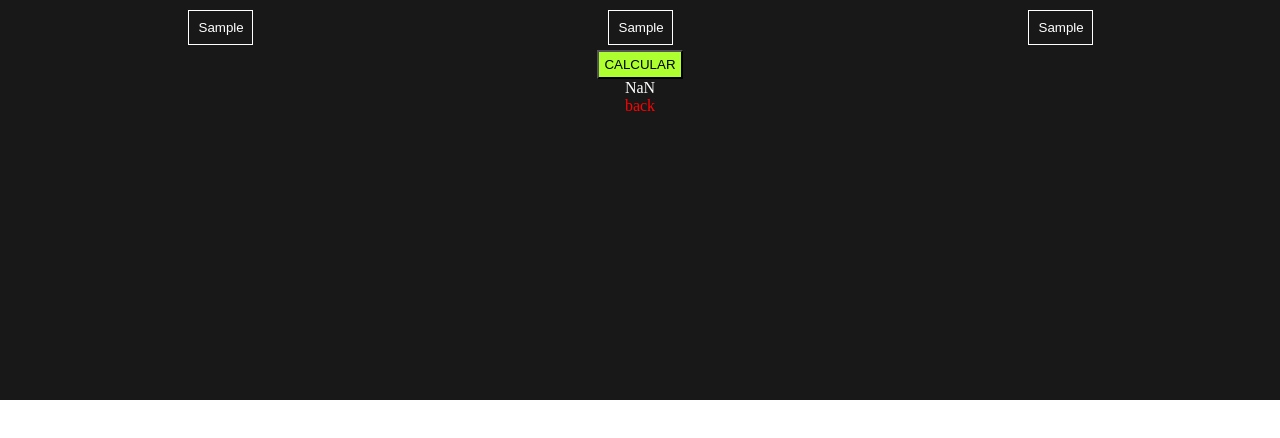
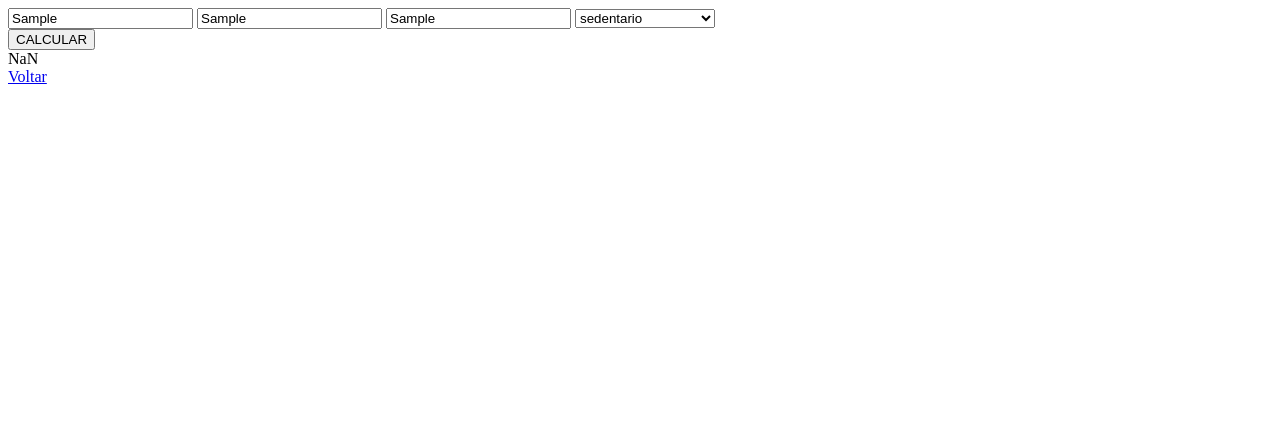
Before and after one commit to AdriannoMendes/Calculadora-metabolismo, a plain HTML site: page woman.html in a window 1280 px wide. Both pictures are taken after typing "Sample", "Sample", "Sample" into the empty fields and a click on the button "CALCULAR". Drawn offline with Linux system fonts and the light colour scheme.

Commit message:
fazendo o cálculo para a segunda página

```diff
--- a/css/pequena.css
+++ b/css/pequena.css
@@ -5,7 +5,7 @@
 }
 .container{
     height: 160px;
-    background-color: black;
+    background-color: rgb(61, 59, 59);
     background-image: url('/imagem/imagem-fundo.webp');
     background-repeat: no-repeat;
     background-size: cover;
--- a/woman.html
+++ b/woman.html
@@ -3,36 +3,66 @@
 <head>
     <meta charset="UTF-8">
     <meta name="viewport" content="width=device-width, initial-scale=1.0">
-    <link rel="stylesheet" href="css/style.css">
+    <link rel="stylesheet" href="css/pequena.css" media="screen and (max-width: 720px)">
     <title>TMB</title>
 </head>
 <body>
-    <div class="container">
-        <div class="logo"></div>
+    <div class="container"></div>
         <div class="segunda-secao">
             <div class="input">
                 <input class="input-size peso" type="text" name="peso" placeholder="Peso" id="">
                 <input class="input-size altura" type="text" name="altura" placeholder="Altura" id="">
                 <input class="input-size idade" type="text" name="idade" placeholder="Idade" id="">
+                <select class="input-size" name="status" id="status">
+                    <option value="sedentario">sedentario</option>
+                    <option value="pouco ativo">pouco ativo</option>
+                    <option value="moderado">moderado</option>
+                    <option value="muito ativo">muito ativo</option>
+                    <option value="extremamente ativo">extremamente ativo</option>
+                </select>
             </div>
             <button type="submit" value="calcular" class="botao" onclick="calcular()">CALCULAR</button>
 
-            <div class="res">resultado</div>
-            <a href="index.html">back</a>
+            <div class="res">Resultado</div>
+            <a href="index.html">Voltar</a>
         </div>
-    </div>
     <script>
         function calcular() {
             let peso = window.document.getElementsByClassName('peso')[0]
             let altura = window.document.getElementsByClassName('altura')[0]
             let idade = window.document.getElementsByClassName('idade')[0]
+            let status = window.document.getElementById('status')
             let botao = window.document.getElementsByClassName('res')[0]
+
 
             let alt = Number(altura.value)
             let pes = Number(peso.value)
             let idad = Number(idade.value)
+            let estado = (status.value)
 
             let resultado = parseInt(447.593+(9.247*pes)+(3.098*alt)-(4.330*idad))
+
+            switch (estado) {
+                case "sedentario":
+                resultado = resultado*1.2
+                    break;
+
+                    case "pouco ativo":
+                resultado = resultado*1.375
+                    break;
+
+                    case "moderado":
+                resultado = resultado*1.55
+                    break;
+
+                    case "muito ativo":
+                resultado = resultado*1.725
+                    break;
+
+                    case "extremamente ativo":
+                resultado = resultado*1.9
+                    break;
+            }
 
             botao.innerText = resultado
 
@@ -40,4 +70,6 @@
     </script>
 </body>
 </html>
+
+
 <!--TMB=447.593+(9.247×peso)+(3.098×altura)−(4.330×idade)
```
